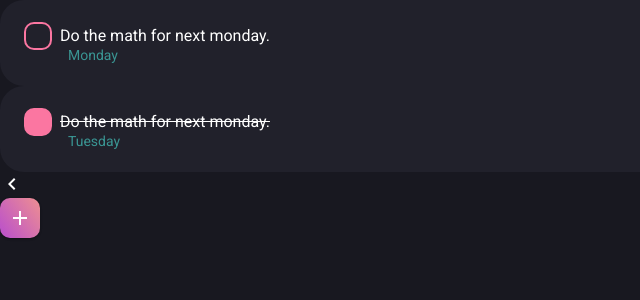
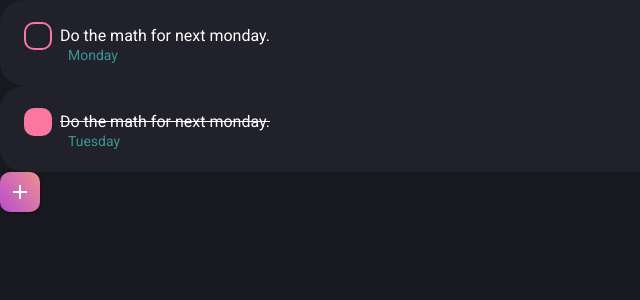
Before and after one commit to AlbaCasas/react-todo, a React (Create React App) app: page / in a window 1280 px wide. Shown: the top 300 px of the page, without its empty margins (0-640 px from the left). Built offline with nearby package versions, Linux system fonts and the light colour scheme.

Commit message:
RRemove Icon from app

```diff
--- a/src/pages/App.jsx
+++ b/src/pages/App.jsx
@@ -6,9 +6,6 @@ const App = (props) => {
   return <div>
     <Task checked={false} date="Monday"> Do the math for next monday.</Task>
     <Task checked={true} date="Tuesday"> Do the math for next monday.</Task>
-    <div>
-        <Icon iconName="left"/>
-    </div>
     <Button iconName="plus" variant="special"/>
   </div>
 
```
